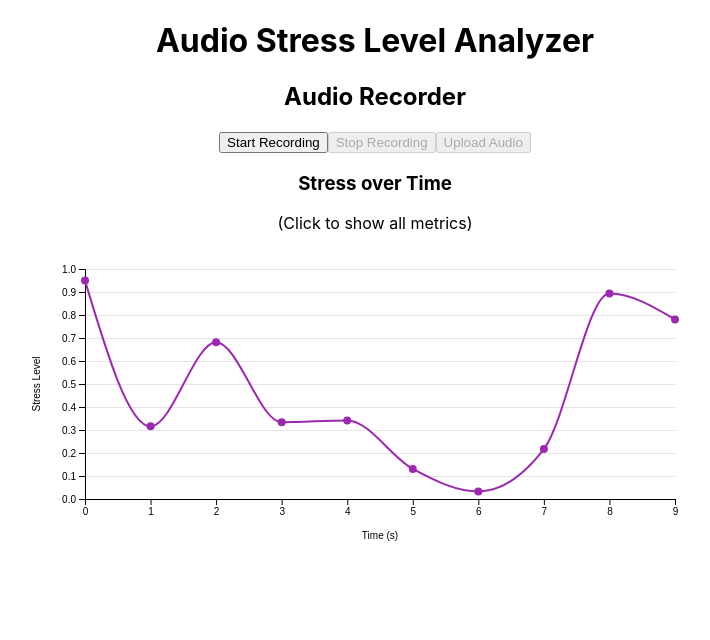
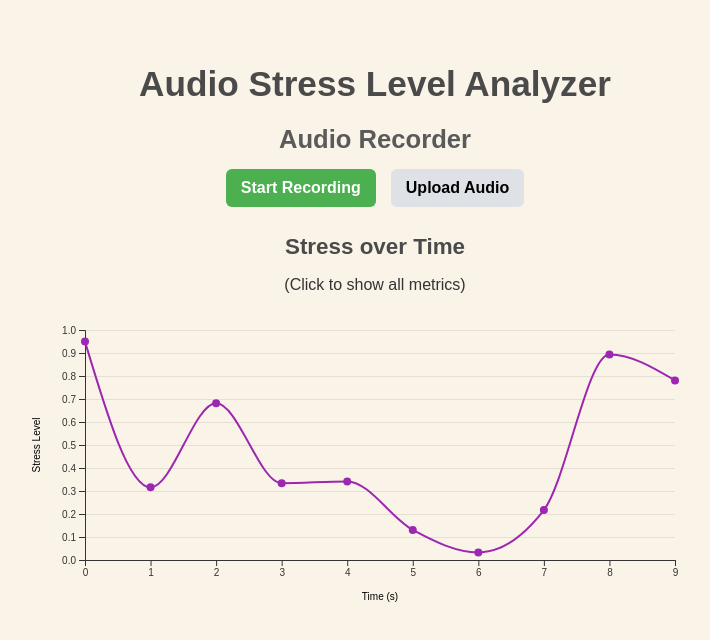
Before and after one commit to corey-shen/stress-level-audio-analysis, a React (Create React App) app in the folder client/: page / in a window 1280 px wide. Shown: the top 640 px of the page, without its empty margins (265-975 px from the left). Built offline with nearby package versions, Linux system fonts and the light colour scheme.

Commit message:
Change UI/recording button

```diff
--- a/client/src/App.css
+++ b/client/src/App.css
@@ -1,45 +1,102 @@
+/* General Page Styling */
+body {
+  font-family: 'Poppins', sans-serif;
+  background-color: #faf4e8; /* Light cream */
+  color: #333;
+  margin: 0;
+  padding: 0;
+}
+
+/* Main Container */
 .App {
   text-align: center;
+  padding: 40px 20px;
 }
 
+/* Header */
+h1 {
+  font-size: 2.2rem;
+  font-weight: 700;
+  color: #4a4a4a;
+  margin-bottom: 20px;
+}
+
+/* Audio Recorder */
+h2 {
+  font-size: 1.6rem;
+  font-weight: 600;
+  color: #5a5a5a;
+  margin-bottom: 10px;
+}
+
+/* Buttons */
+button {
+  font-size: 1rem;
+  font-weight: 600;
+  padding: 10px 15px;
+  margin: 5px;
+  border: none;
+  border-radius: 6px;
+  cursor: pointer;
+  transition: all 0.3s ease-in-out;
+}
+
+button:disabled {
+  background-color: #ccc;
+  cursor: not-allowed;
+}
+
+button:hover {
+  opacity: 0.9;
+}
+
+/* Specific Button Colors */
+button:nth-child(1) { background-color: #5c67f2; color: white; } /* Start Recording */
+button:nth-child(2) { background-color: #f25c5c; color: white; } /* Stop Recording */
+button:nth-child(3) { background-color: #4caf50; color: white; } /* Upload Audio */
+
+/* Audio Player */
+audio {
+  width: 250px;
+  margin: 10px 0;
+  filter: drop-shadow(2px 2px 5px rgba(0,0,0,0.1));
+}
+
+/* Graph Container */
 .graph-container {
-  margin: 0 auto;
+  margin: 40px auto;
   max-width: 800px;
   width: 100%;
-  padding: 0 20px;
+  background: white;
+  padding: 20px;
+  border-radius: 10px;
+  box-shadow: 0px 4px 10px rgba(0, 0, 0, 0.1);
 }
 
-.App-logo {
-  height: 40vmin;
-  pointer-events: none;
+/* Graph Titles */
+h3 {
+  font-size: 1.4rem;
+  font-weight: 600;
+  margin-bottom: 10px;
+  color: #4a4a4a;
 }
 
-@media (prefers-reduced-motion: no-preference) {
-  .App-logo {
-    animation: App-logo-spin infinite 20s linear;
+/* Graphs */
+#stress-graph,
+#arousal-graph,
+#dominance-graph,
+#valence-graph {
+  width: 100%;
+  height: 350px;
+}
+
+/* Responsive Design */
+@media (max-width: 768px) {
+  .graph-container {
+    width: 90%;
+  }
+  button {
+    font-size: 0.9rem;
+    padding: 8px 12px;
   }
 }
-
-.App-header {
-  background-color: #282c34;
-  min-height: 100vh;
-  display: flex;
-  flex-direction: column;
-  align-items: center;
-  justify-content: center;
-  font-size: calc(10px + 2vmin);
-  color: white;
-}
-
-.App-link {
-  color: #61dafb;
-}
-
-@keyframes App-logo-spin {
-  from {
-    transform: rotate(0deg);
-  }
-  to {
-    transform: rotate(360deg);
-  }
-}
--- a/client/src/App.js
+++ b/client/src/App.js
@@ -2,13 +2,6 @@ import React from "react";
 import AudioRecorder from "./components/AudioRecorder.js";
 import EmotionGraph2D from "./components/EmotionGraph2D.js";
 import './App.css';
-
-const sampleData = {
-  arousal: [1.0, 0.5623, 0.8391, 0.587, 0.6122, 0.3325, 0.1177, 0.4345, 0.956, 0.8919],
-  dominance: [0.9571, 0.5887, 0.7914, 0.5969, 0.597, 0.4325, 0.2521, 0.5236, 0.9302, 0.9012],
-  valence: [0.2811, 0.4389, 0.3126, 0.513, 0.693, 0.346, 0.1785, 0.2195, 0.1624, 0.2003],
-  stress: [0.9495, 0.316, 0.6812, 0.3339, 0.3416, 0.1309, 0.033, 0.2171, 0.8934, 0.7807]
-};
 
 function App() {
   return (
--- a/client/src/components/AudioRecorder.js
+++ b/client/src/components/AudioRecorder.js
@@ -2,23 +2,23 @@ import React, { useState, useRef } from "react";
 import axios from "axios";
 
 const AudioRecorder = () => {
-  const [recording, setRecording] = useState(false); // Bool for tracking if recording is in progress
-  const [audioBlob, setAudioBlob] = useState(null);  // Stores the recorded audio as a binary object
-  const [audioURL, setAudioURL] = useState(null);    // Stores a URL to play the recorded audio
-  const mediaRecorderRef = useRef(null);             // Reference to MediaRecorder object
-  const audioChunksRef = useRef([]);                 // Stores small chunks of recorded audio data
+  const [recording, setRecording] = useState(false); // Track if recording is active
+  const [audioBlob, setAudioBlob] = useState(null);  // Store recorded audio
+  const [audioURL, setAudioURL] = useState(null);    // Store audio playback URL
+  const mediaRecorderRef = useRef(null);             // Reference to MediaRecorder
+  const audioChunksRef = useRef([]);                 // Store recorded audio chunks
 
-  // Start Recording
+  // 🎙 Start Recording
   const startRecording = async () => {
     try {
-      const stream = await navigator.mediaDevices.getUserMedia({ audio: true }); // Request microphone access
-      mediaRecorderRef.current = new MediaRecorder(stream); // Returns audio stream if microphone access is granted
+      const stream = await navigator.mediaDevices.getUserMedia({ audio: true }); // Request mic access
+      mediaRecorderRef.current = new MediaRecorder(stream);
 
       mediaRecorderRef.current.ondataavailable = (event) => {
-        audioChunksRef.current.push(event.data);    // Create a MediaRecorder object to record stream
+        audioChunksRef.current.push(event.data);
       };
 
-      mediaRecorderRef.current.onstop = () => { // Store audio in audioChunksRef
+      mediaRecorderRef.current.onstop = () => {
         const audioBlob = new Blob(audioChunksRef.current, { type: "audio/wav" });
         const audioURL = URL.createObjectURL(audioBlob);
         setAudioBlob(audioBlob);
@@ -33,7 +33,7 @@ const AudioRecorder = () => {
     }
   };
 
-  // Stop Recording
+  // ⏹ Stop Recording
   const stopRecording = () => {
     if (mediaRecorderRef.current) {
       mediaRecorderRef.current.stop();
@@ -41,12 +41,12 @@ const AudioRecorder = () => {
     }
   };
 
-  // Upload Audio to Backend
+  // 📤 Upload Audio
   const uploadAudio = async () => {
     if (!audioBlob) return alert("No audio recorded!");
 
     const formData = new FormData();
-    formData.append("file", audioBlob, "recording.wav"); // Create a FormData object
+    formData.append("file", audioBlob, "recording.wav");
 
     try {
       const response = await axios.post("http://127.0.0.1:8000/process_audio", formData);
@@ -61,14 +61,23 @@ const AudioRecorder = () => {
   return (
     <div>
       <h2>Audio Recorder</h2>
-      <button onClick={startRecording} disabled={recording}>
-        Start Recording
-      </button>
-      <button onClick={stopRecording} disabled={!recording}>
-        Stop Recording
-      </button>
-      {audioURL && <audio controls src={audioURL} />}
-      <button onClick={uploadAudio} disabled={!audioBlob}>
+
+      {/* Conditionally Render Buttons */}
+      {!recording ? (
+        <button onClick={startRecording} style={{ backgroundColor: "#4CAF50", color: "white" }}>
+          Start Recording
+        </button>
+      ) : (
+        <button onClick={stopRecording} style={{ backgroundColor: "#ff4d4d", color: "white" }}>
+          Stop Recording
+        </button>
+      )}
+
+      {/* Audio Player */}
+      {audioURL && <audio controls src={audioURL} style={{ marginLeft: "10px" }} />}
+
+      {/* Upload Button */}
+      <button onClick={uploadAudio} disabled={!audioBlob} style={{ backgroundColor: "#dee2e6", color: "black", marginLeft: "10px" }}>
         Upload Audio
       </button>
     </div>
```
Also changed, not shown: 1 other file (tests, documents, lock files or other folders).
